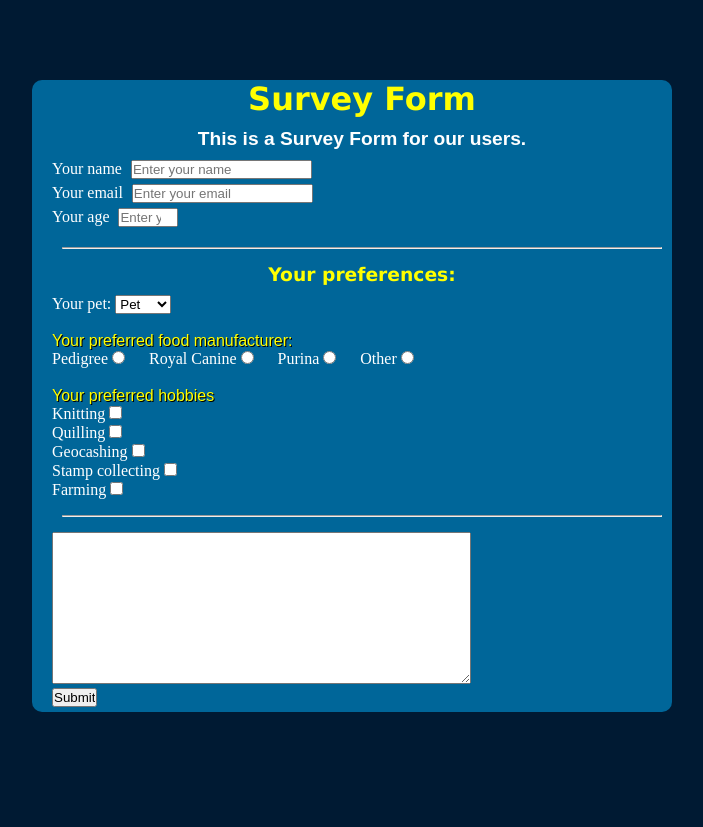
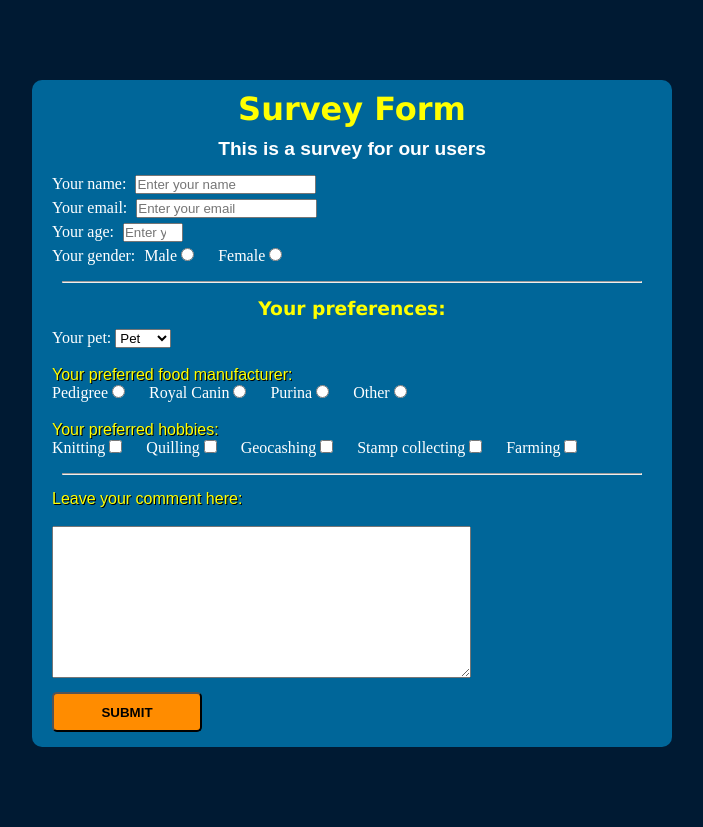
Before and after one commit to OleksandrDubrovskyi/FreeCodeCamp, a web app: file ResponsiveWD/Form/form.html in a window 1280 px wide. Shown: the whole page, without its empty margins (288-991 px from the left). Before the commit the page ends 712 px from the top, so only its background shows below. Run offline with its HTML, style and script files only (its server is not run), Linux system fonts and the light colour scheme.

Commit message:
Refactoring

```diff
--- a/ResponsiveWD/Form/css/form.css
+++ b/ResponsiveWD/Form/css/form.css
@@ -23,8 +23,24 @@ input{
   margin-bottom: 5px;
 }
 
-input[type="radio"] {
+input[type="radio"], input[type="checkbox"] {
   margin-right: 20px;
+}
+
+input[type="submit"] {
+  width: 25%;
+  height: 40px;
+  text-align: center;
+  background-color: darkorange;
+  text-transform: uppercase;
+  font-weight: bold;
+  border-radius: 5px;
+}
+
+input[type="submit"]:hover {
+  cursor: pointer;
+  background-color: orangered;
+  color: white;
 }
 
 label{
@@ -37,9 +53,13 @@ form p {
   text-shadow: 1px 1px black;
 }
 
+textarea {
+  margin-bottom: 10px;
+}
+
 #description {
   text-align: center;
-  margin-bottom: 10px;
+  margin-bottom: 15px;
   font-size: 1.2em;
   font-weight: bolder;
   font-family: Arial, Helvetica, sans-serif;
@@ -51,5 +71,5 @@ form p {
   color: white;
   margin: 10vh auto;
   border-radius: 10px;
-  padding-left: 20px;
+  padding: 10px 20px;
 }
--- a/ResponsiveWD/Form/form.html
+++ b/ResponsiveWD/Form/form.html
@@ -10,19 +10,25 @@
 
 		<h1 id="title">Survey Form</h1>
 
-		<p id="description">This is a Survey Form for our users.</p>
+		<p id="description">This is a survey for our users</p>
 
 		<form action="" id="survey-form">
 
-			<label for="name" id="name-label"> Your name</label>
+			<label for="name" id="name-label">Your name:</label>
 			<input type="text" id="name" placeholder="Enter your name"> <br>
 
-			<label for="email" id="email-label">Your email</label>
+			<label for="email" id="email-label">Your email:</label>
 			<input type="email" id="email" placeholder="Enter your email"> <br>
 
-			<label for="number" id="number-label">Your age</label>
+			<label for="number" id="number-label">Your age:</label>
 			<input type="number" id="number" min="10" max="120" placeholder="Enter your age"> <br>
+
+			<label for="gender" id="gender">Your gender:</label>
+			<span class="legend">Male</span> <input type="radio" name="gender" value="male">
+			<span class="legend">Female</span> <input type="radio" name="gender" value="female">
 			<hr>
+
+
 
 			<h3>Your preferences:</h3>
 
@@ -37,20 +43,21 @@
 
 			<p>Your preferred food manufacturer:</p>
 			<span class="legend">Pedigree</span> <input type="radio" name="manufacturer" value="pedigree">
-			<span class="legend">Royal Canine</span> <input type="radio" name="manufacturer" value="royal-canine">
+			<span class="legend">Royal Canin</span> <input type="radio" name="manufacturer" value="royal-canin">
 			<span class="legend">Purina</span> <input type="radio" name="manufacturer" value="purina">
 			<span class="legend">Other</span> <input type="radio" name="manufacturer" value="other"> <br><br>
 
 
-			<p>Your preferred hobbies</p>
-			<span class="legend">Knitting</span> <input type="checkbox" value="knitting"> <br>
-			<span class="legend">Quilling</span> <input type="checkbox" value="quilling"> <br>
-			<span class="legend">Geocashing</span> <input type="checkbox" value="geocashing"> <br>
-			<span class="legend">Stamp collecting</span> <input type="checkbox" value="stamp-collecting"> <br>
+			<p>Your preferred hobbies:</p>
+			<span class="legend">Knitting</span> <input type="checkbox" value="knitting">
+			<span class="legend">Quilling</span> <input type="checkbox" value="quilling">
+			<span class="legend">Geocashing</span> <input type="checkbox" value="geocashing">
+			<span class="legend">Stamp collecting</span> <input type="checkbox" value="stamp-collecting">
 			<span class="legend">Farming</span> <input type="checkbox" value="farming"> <br>
 
 			<hr>
 
+			<p>Leave your comment here:</p> <br>
 			<textarea rows="10" cols="50"></textarea> <br>
 
 			<input type="submit" value="Submit">
```
